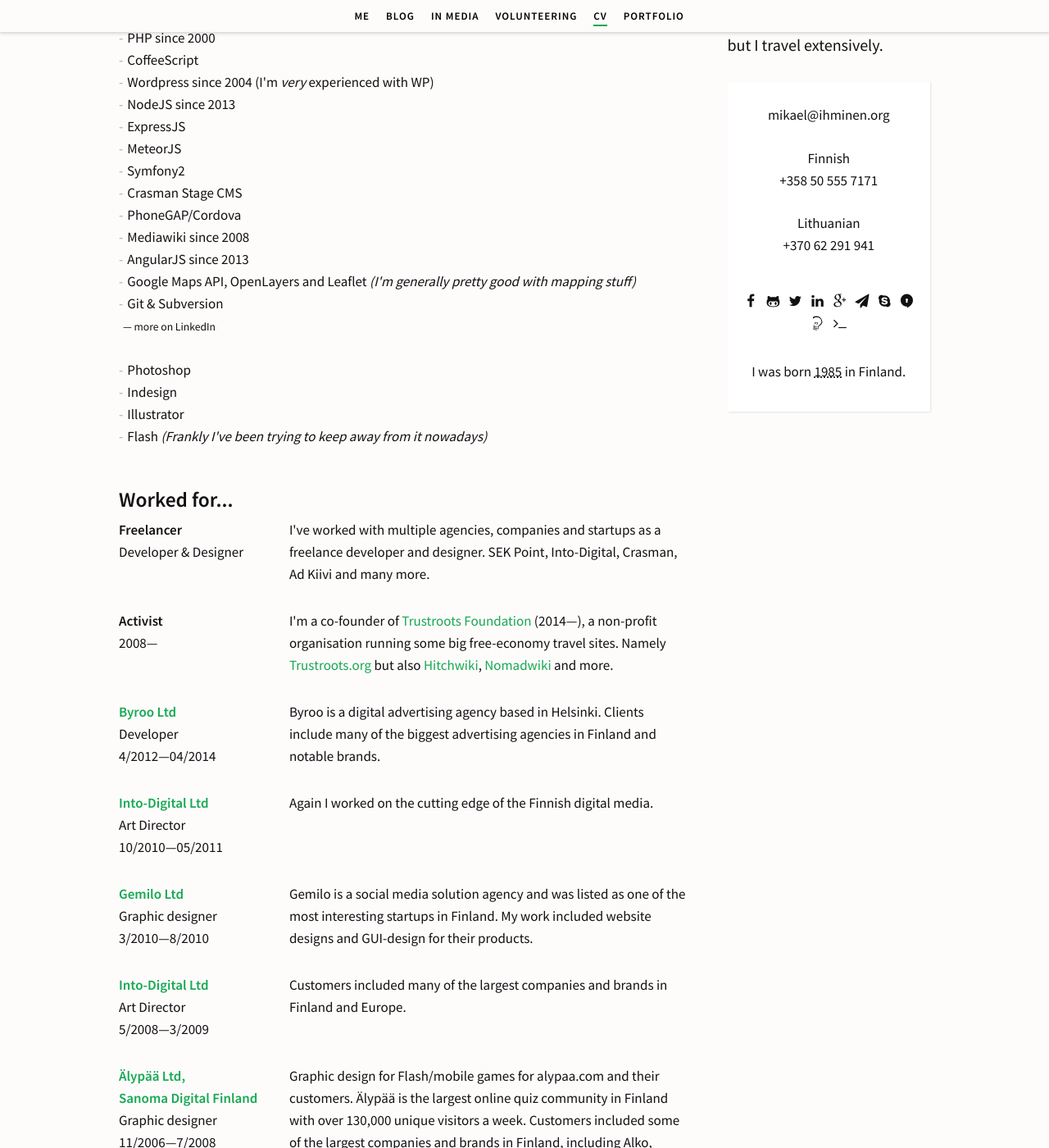
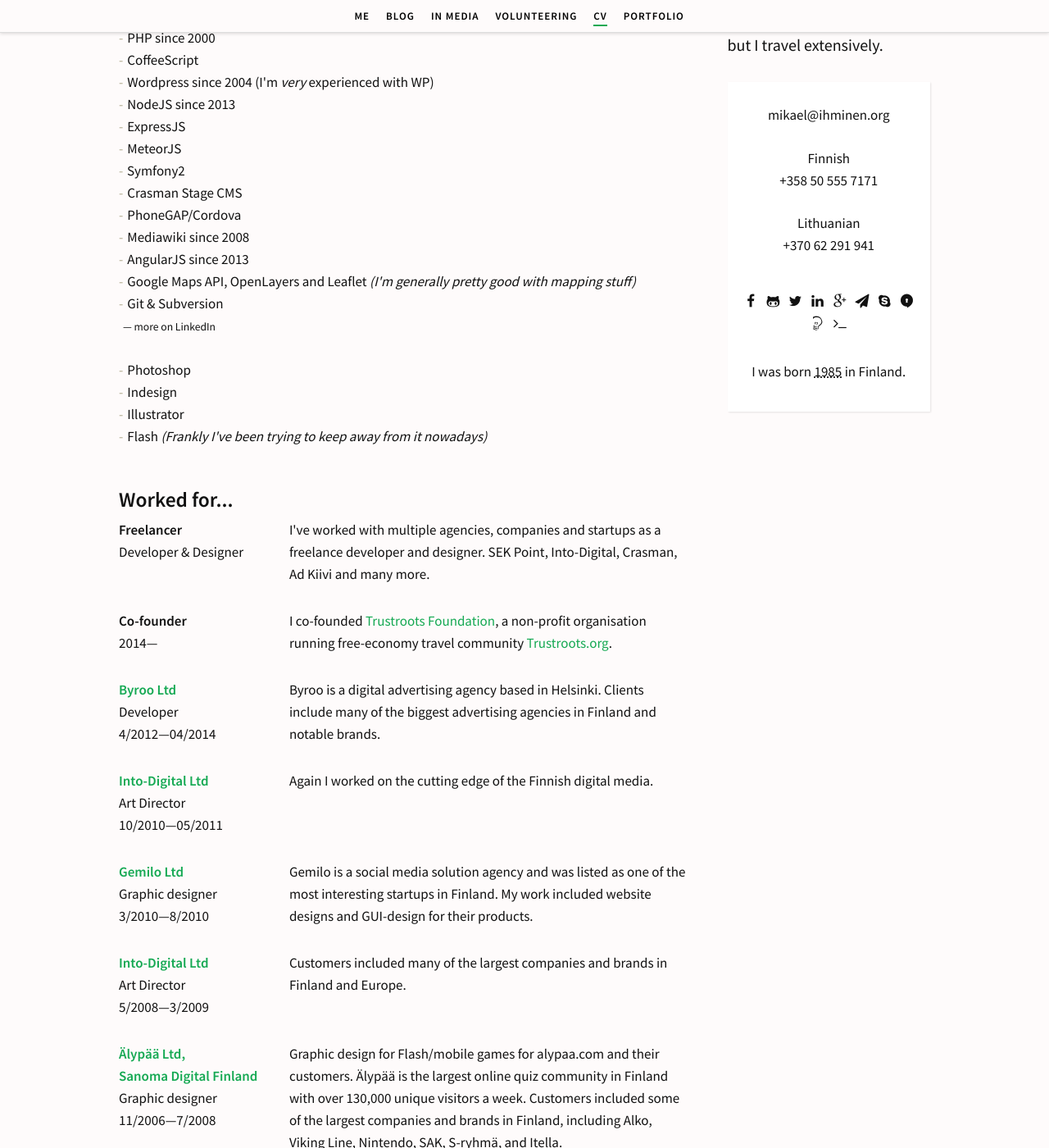
Before and after one commit to simison/simison.github.io, a Jekyll site: the page built from cv/index.html, in a window 1280 px wide and 1400 px high, scrolled down 1884 px. Shown: the whole window at 82% size. Built offline with Jekyll 4.4.1, drawn with Linux system fonts in a browser that asks for light colours; some web fonts are replaced; some of the changed text lies outside the part shown.

Commit message:
Update CV

```diff
--- a/cv/index.html
+++ b/cv/index.html
@@ -75,11 +75,11 @@
 
       <li>
         <div class="summary">
-          <h4>Activist</h4>
-          2008—
+          <h4>Co-founder</h4>
+          2014—
         </div>
         <div class="description">
-          I'm a co-founder of <a href="https://www.trustroots.org/#!/foundation">Trustroots Foundation</a> (2014—), a non-profit organisation running some big free-economy travel sites. Namely <a href="http://www.trustroots.org">Trustroots.org</a> but also <a href="http://hitchwiki.org">Hitchwiki</a>, <a href="http://nomadwiki.org">Nomadwiki</a> and more.
+          I co-founded <a href="https://www.trustroots.org/foundation">Trustroots Foundation</a>, a non-profit organisation running free-economy travel community <a href="https://www.trustroots.org">Trustroots.org</a>.
         </div>
       </li>
 
@@ -175,7 +175,9 @@
       Plenty of projects as a freelancer for large and small clients. I've worked around the world — in Finland, Lithuania, Spain, Portugal, France, Turkey, Malaysia, Indonesia, USA and Singapore. I've also worked with exhibitions, several small magazines, and have been an instructor and lecturer.
       <br><br>
       I've co-organised <a href="https://www.meetup.com/Vilnius-js/">VilniusJS</a> meetups and a dozen small and bigger <a href="http://en.wikipedia.org/wiki/Hackathon">hackathons</a> over the years.
-      <br /><br />
+      <br><br>
+      Since 2008 co-running some big free-economy travel sites such as <a href="http://hitchwiki.org">Hitchwiki</a>, <a href="http://nomadwiki.org">Nomadwiki</a> and more. We get over 150K unique visitors a month.
+      <br><br>
       2006—2008 I was involved with <a href="http://www.liveherring.org">Live Herring</a> workgroup, increasing the exposure of Nordic media-art in workshops, lectures and exhibitions. In 2008—2010 I contributed to the consumer and climate activism collective <a href="http://en.wikipedia.org/wiki/Carrotmob">Carrotmob</a>.
 
       <h2 id="honors">Honors</h2>
@@ -226,5 +228,5 @@
 
     <span class="cv-finished">} <a ng-href="{{ root_url }}/">// Say hello!</a></span>
 
-  </div>
+  </article>
 </div>
```
